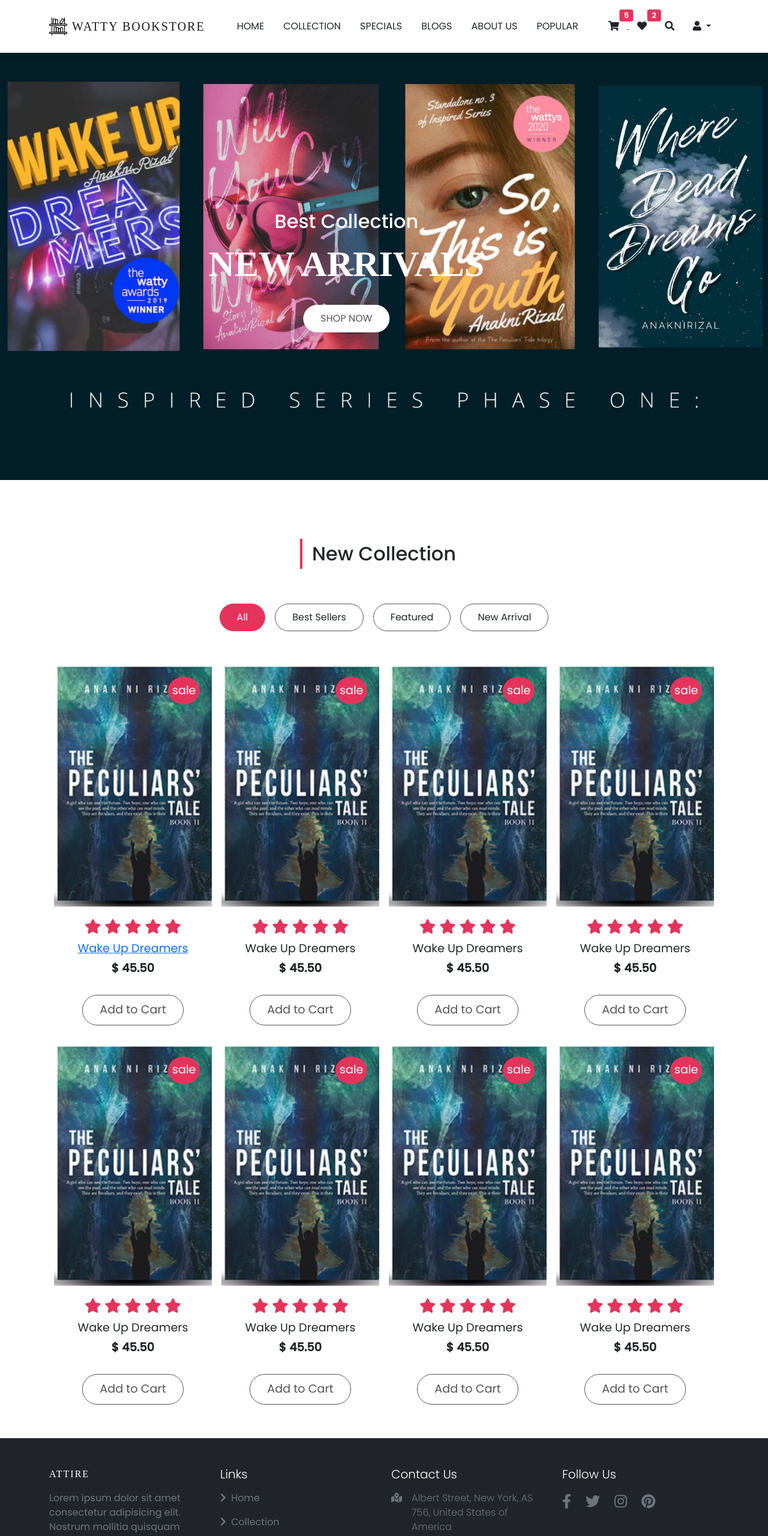
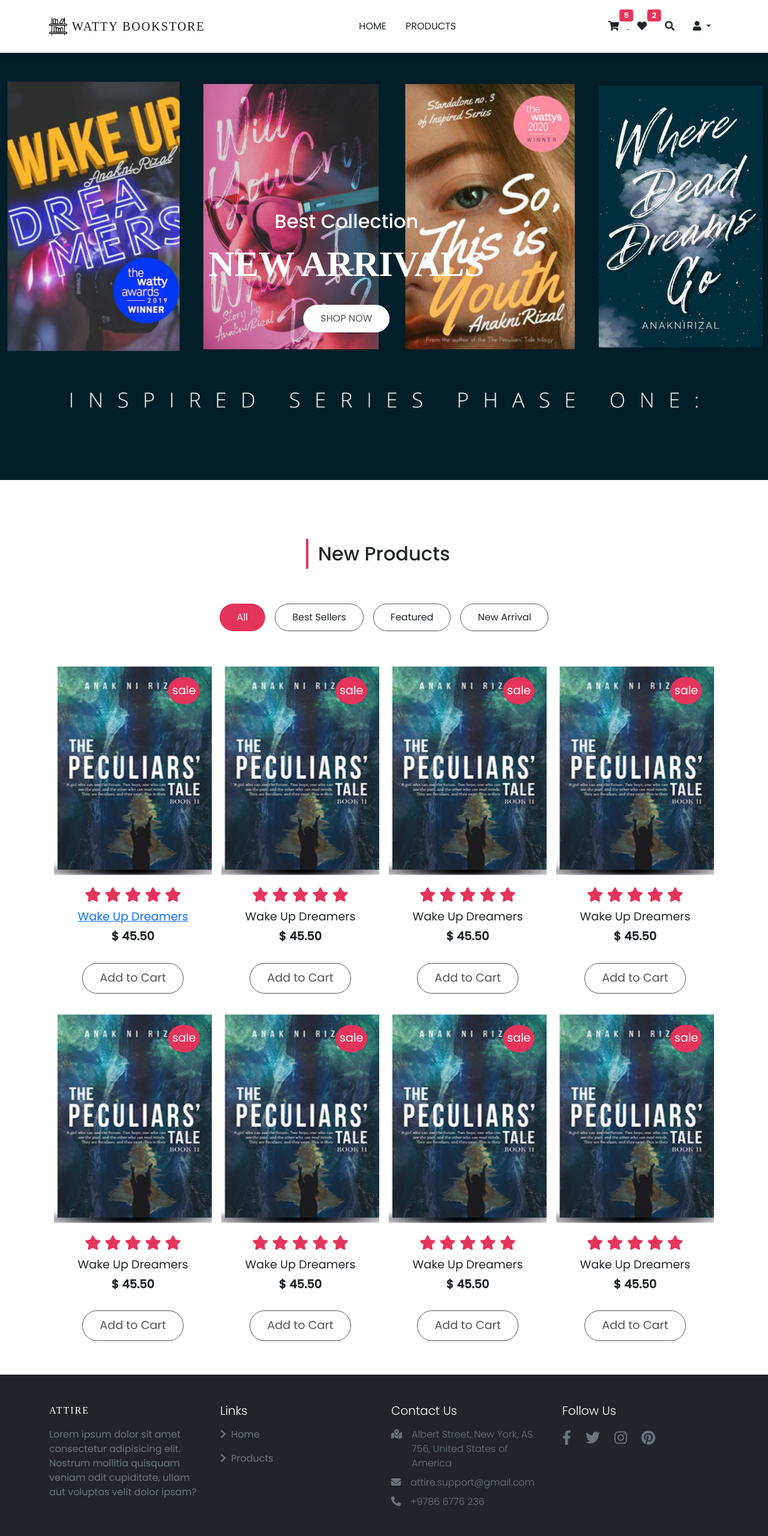
Before and after one commit to NaguioMervina/shop, a plain HTML site: page index.html in a window 1280 px wide. Shown: the top 2560 px of the page at 60% size. Drawn offline with nearby package versions, Linux system fonts and the light colour scheme; a web font is replaced by a local one.

Commit message:
product details

```diff
--- a/css/main.css
+++ b/css/main.css
@@ -279,9 +279,6 @@ footer a:hover {
   position: relative;
 }
 
-.collect .collection-img img {
-  width: 100%;
-}
 
 .collect .position-absolute {
   padding: 5% 10%;
--- a/index.html
+++ b/index.html
@@ -10,8 +10,8 @@
     <!-- fontawesome cdn -->
     <link rel="stylesheet" href="https://cdnjs.cloudflare.com/ajax/libs/font-awesome/5.15.4/css/all.min.css" integrity="sha512-1ycn6IcaQQ40/MKBW2W4Rhis/DbILU74C1vSrLJxCq57o941Ym01SwNsOMqvEBFlcgUa6xLiPY/NS5R+E6ztJQ==" crossorigin="anonymous" referrerpolicy="no-referrer"
     />
-    <script src="https://cdn.jsdelivr.net/npm/@popperjs/core@2.9.2/dist/umd/popper.min.js" integrity="sha384-IQsoLXl5PILFhosVNubq5LC7Qb9DXgDA9i+tQ8Zj3iwWAwPtgFTxbJ8NT4GN1R8p" crossorigin="anonymous"></script>
-<script src="https://cdn.jsdelivr.net/npm/bootstrap@5.0.2/dist/js/bootstrap.min.js" integrity="sha384-cVKIPhGWiC2Al4u+LWgxfKTRIcfu0JTxR+EQDz/bgldoEyl4H0zUF0QKbrJ0EcQF" crossorigin="anonymous"></script>
+    <script src="https://cdn.jsdelivr.net/npm/@popperjs/core@2.11.6/dist/umd/popper.min.js" integrity="sha384-oBqDVmMz9ATKxIep9tiCxS/Z9fNfEXiDAYTujMAeBAsjFuCZSmKbSSUnQlmh/jp3" crossorigin="anonymous"></script>
+    <script src="https://cdn.jsdelivr.net/npm/bootstrap@5.2.3/dist/js/bootstrap.min.js" integrity="sha384-cuYeSxntonz0PPNlHhBs68uyIAVpIIOZZ5JqeqvYYIcEL727kskC66kF92t6Xl2V" crossorigin="anonymous"></script>
     <!-- bootstrap css -->
     <link href="https://cdn.jsdelivr.net/npm/bootstrap@5.0.2/dist/css/bootstrap.min.css" rel="stylesheet" integrity="sha384-EVSTQN3/azprG1Anm3QDgpJLIm9Nao0Yz1ztcQTwFspd3yD65VohhpuuCOmLASjC" crossorigin="anonymous">
     <!-- custom css -->
@@ -65,20 +65,9 @@
                 <a class="nav-link text-uppercase text-dark" href="#header">home</a>
               </li>
               <li class="nav-item px-2">
-                <a class="nav-link text-uppercase text-dark" href="#collection">collection</a>
+                <a class="nav-link text-uppercase text-dark" href="#products">Products</a>
               </li>
-              <li class="nav-item px-2">
-                <a class="nav-link text-uppercase text-dark" href="#special">specials</a>
-              </li>
-              <li class="nav-item px-2">
-                <a class="nav-link text-uppercase text-dark" href="#blogs">blogs</a>
-              </li>
-              <li class="nav-item px-2">
-                <a class="nav-link text-uppercase text-dark" href="#about">about us</a>
-              </li>
-              <li class="nav-item px-2 border-0">
-                <a class="nav-link text-uppercase text-dark" href="#popular">popular</a>
-              </li>
+
             </ul>
           </div>
         </div>
@@ -102,9 +91,7 @@
                 <h1 class="text-uppercase py-2 fw-bold text-white">new season</h1>
                 <a href="#" class="btn mt-3 text-uppercase">buy now</a>
             </div>
-            <div class="text-center carousel-item">
-                <img src="images/inspseries.jpg" alt="New Image">
-            </div>
+
         </div>
 
         <button class="carousel-control-prev" type="button" data-bs-target="#header" data-bs-slide="prev">
@@ -119,10 +106,10 @@
     <!-- end of header -->
 
     <!-- collection -->
-    <section id="collection" class="py-5">
+    <section id="products" class="py-5">
         <div class="container collect">
             <div class="title text-center">
-                <h2 class="position-relative d-inline-block">New Collection</h2>
+                <h2 class="position-relative d-inline-block">New Products</h2>
             </div>
 
             <div class="row g-0">
@@ -136,7 +123,7 @@
                 <div class="collection-list mt-4 row gx-0 gy-3">
                     <div class="col-md-6 col-lg-4 col-xl-3 p-2 best">
                         <div class="collection-img position-relative">
-                          <img src="images/pec2.PNG" class="w-100">
+                          <img src="images/pec2.PNG" class="w-100" height="350" width="100">
                           <span class="position-absolute bg-primary text-white d-flex align-items-center justify-content-center">sale</span>
                         </div>
                         <div class="text-center">
@@ -162,7 +149,7 @@
 
                       <div class="col-md-6 col-lg-4 col-xl-3 p-2 feat">
                         <div class="collection-img position-relative">
-                          <img src="images/pec2.PNG" class="w-100">
+                          <img src="images/pec2.PNG" class="w-100" height="350" width="100">
                           <span class="position-absolute bg-primary text-white d-flex align-items-center justify-content-center">sale</span>
                         </div>
                         <div class="text-center">
@@ -184,7 +171,7 @@
 
                       <div class="col-md-6 col-lg-4 col-xl-3 p-2 new">
                         <div class="collection-img position-relative">
-                          <img src="images/pec2.PNG" class="w-100">
+                          <img src="images/pec2.PNG" class="w-100" height="350" width="100">
                           <span class="position-absolute bg-primary text-white d-flex align-items-center justify-content-center">sale</span>
                         </div>
                         <div class="text-center">
@@ -205,7 +192,7 @@
 
                       <div class="col-md-6 col-lg-4 col-xl-3 p-2 best">
                         <div class="collection-img position-relative">
-                          <img src="images/pec2.PNG" class="w-100">
+                          <img src="images/pec2.PNG" class="w-100" height="350" width="100">
                           <span class="position-absolute bg-primary text-white d-flex align-items-center justify-content-center">sale</span>
                         </div>
                         <div class="text-center">
@@ -226,7 +213,7 @@
 
                       <div class="col-md-6 col-lg-4 col-xl-3 p-2 feat">
                         <div class="collection-img position-relative">
-                          <img src="images/pec2.PNG" class="w-100">
+                          <img src="images/pec2.PNG" class="w-100" height="350" width="100">
                           <span class="position-absolute bg-primary text-white d-flex align-items-center justify-content-center">sale</span>
                         </div>
                         <div class="text-center">
@@ -247,7 +234,7 @@
 
                       <div class="col-md-6 col-lg-4 col-xl-3 p-2 new">
                         <div class="collection-img position-relative">
-                          <img src="images/pec2.PNG" class="w-100">
+                          <img src="images/pec2.PNG" class="w-100" height="350" width="100">
                           <span class="position-absolute bg-primary text-white d-flex align-items-center justify-content-center">sale</span>
                         </div>
                         <div class="text-center">
@@ -268,7 +255,7 @@
 
                      <div class="col-md-6 col-lg-4 col-xl-3 p-2 best">
                         <div class="collection-img position-relative">
-                          <img src="images/pec2.PNG" class="w-100">
+                          <img src="images/pec2.PNG" class="w-100" height="350" width="100">
                           <span class="position-absolute bg-primary text-white d-flex align-items-center justify-content-center">sale</span>
                         </div>
                         <div class="text-center">
@@ -289,7 +276,7 @@
 
                       <div class="col-md-6 col-lg-4 col-xl-3 p-2 feat">
                         <div class="collection-img position-relative">
-                          <img src="images/pec2.PNG" class="w-100">
+                          <img src="images/pec2.PNG" class="w-100" height="350" width="100">
                           <span class="position-absolute bg-primary text-white d-flex align-items-center justify-content-center">sale</span>
                         </div>
                         <div class="text-center">
@@ -333,19 +320,10 @@
                         </li>
                         <li class="my-3">
                             <a href="#" class="text-white text-decoration-none text-muted">
-                                <i class="fas fa-chevron-right me-1"></i> Collection
+                                <i class="fas fa-chevron-right me-1"></i> Products
                             </a>
                         </li>
-                        <li class="my-3">
-                            <a href="#" class="text-white text-decoration-none text-muted">
-                                <i class="fas fa-chevron-right me-1"></i> Blogs
-                            </a>
-                        </li>
-                        <li class="my-3">
-                            <a href="#" class="text-white text-decoration-none text-muted">
-                                <i class="fas fa-chevron-right me-1"></i> About Us
-                            </a>
-                        </li>
+
                     </ul>
                 </div>
 
```
Also changed, not shown: cart.html (+4 -4 lines), product-details.html (+11 -8 lines).
